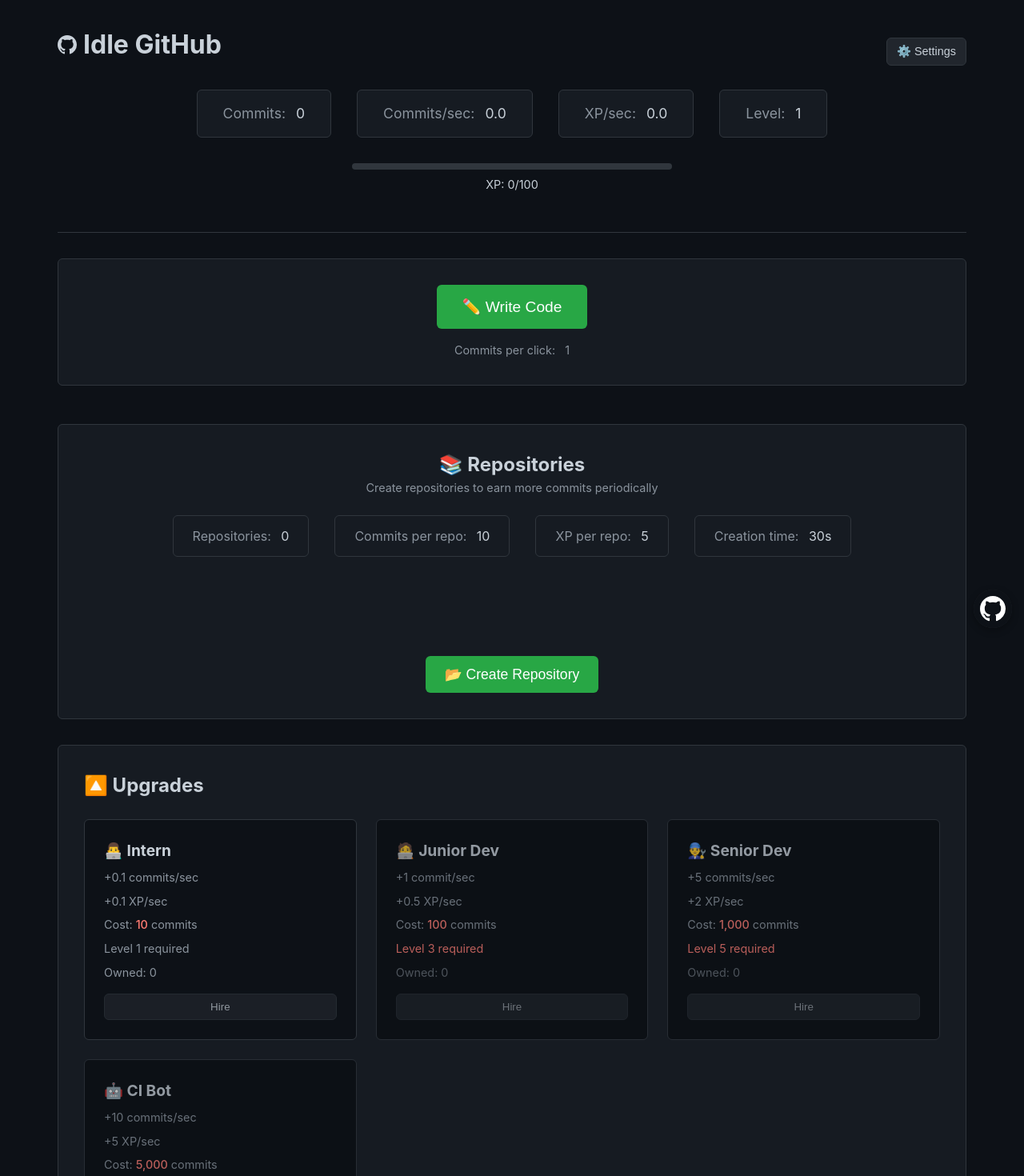
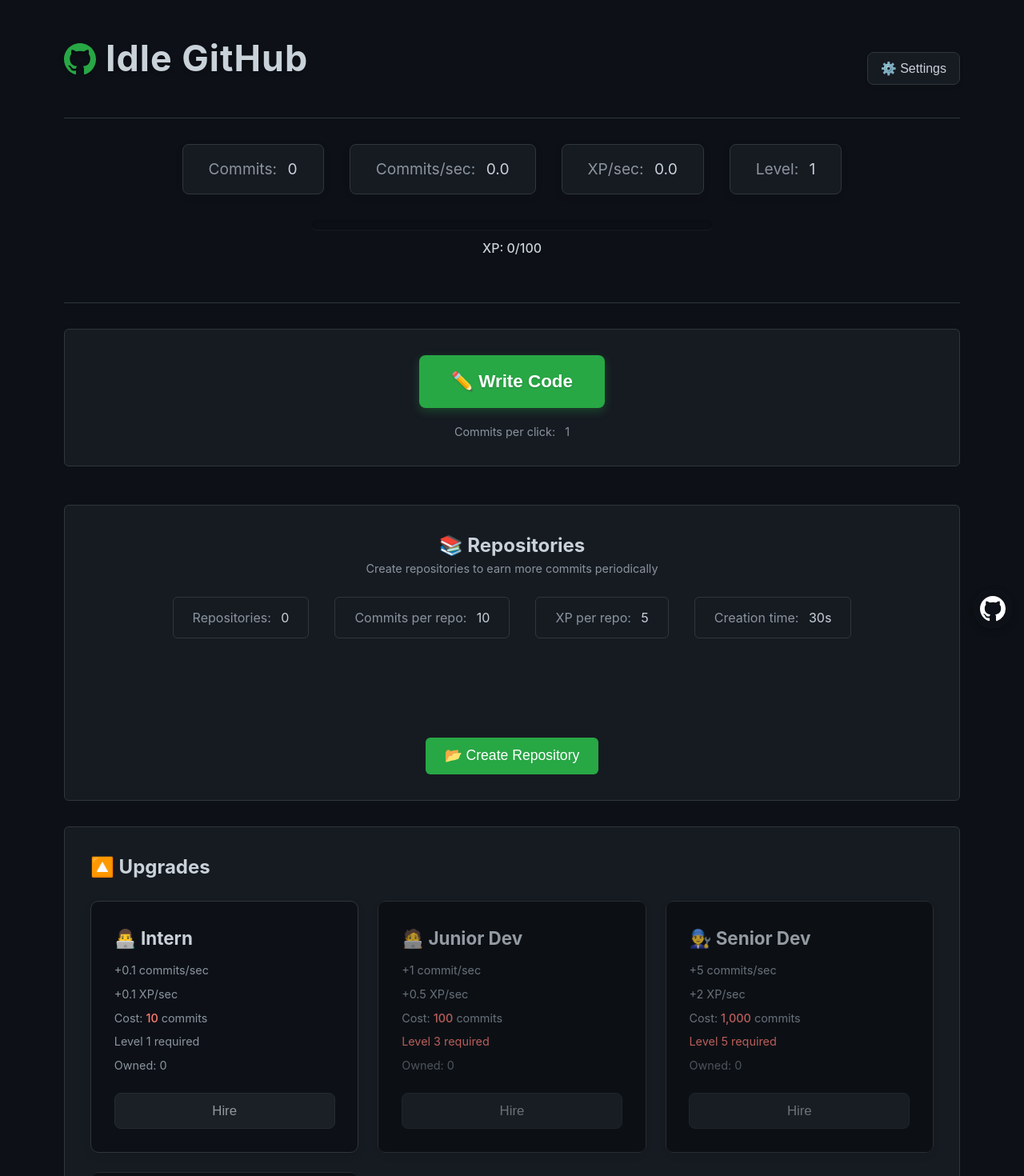
Before and after one commit to AxIsCoder/idle-github, a plain HTML site: page index.html in a window 1280 px wide. Shown: the top 1470 px of the page at 80% size. Drawn offline with Linux system fonts and the light colour scheme.

Commit message:
Enhance UI with more impressive visual design and animations

```diff
--- a/index.html
+++ b/index.html
@@ -10,7 +10,7 @@
     <div class="game-container">
         <header>
             <div class="header-top">
-                <h1><svg class="title-logo" width="24" height="24" viewBox="0 0 16 16" version="1.1" aria-hidden="true">
+                <h1><svg class="title-logo" width="40" height="40" viewBox="0 0 16 16" version="1.1" aria-hidden="true">
                     <path fill-rule="evenodd" d="M8 0C3.58 0 0 3.58 0 8c0 3.54 2.29 6.53 5.47 7.59.4.07.55-.17.55-.38 0-.19-.01-.82-.01-1.49-2.01.37-2.53-.49-2.69-.94-.09-.23-.48-.94-.82-1.13-.28-.15-.68-.52-.01-.53.63-.01 1.08.58 1.23.82.72 1.21 1.87.87 2.33.66.07-.52.28-.87.51-1.07-1.78-.2-3.64-.89-3.64-3.95 0-.87.31-1.59.82-2.15-.08-.2-.36-1.02.08-2.12 0 0 .67-.21 2.2.82.64-.18 1.32-.27 2-.27.68 0 1.36.09 2 .27 1.53-1.04 2.2-.82 2.2-.82.44 1.1.16 1.92.08 2.12.51.56.82 1.27.82 2.15 0 3.07-1.87 3.75-3.65 3.95.29.25.54.73.54 1.48 0 1.07-.01 1.93-.01 2.2 0 .21.15.46.55.38A8.013 8.013 0 0016 8c0-4.42-3.58-8-8-8z"></path>
                 </svg> Idle GitHub</h1>
                 <div class="header-buttons">
--- a/styles.css
+++ b/styles.css
@@ -28,7 +28,8 @@ body {
 .game-container {
     max-width: 1200px;
     margin: 0 auto;
-    padding: 2rem;
+    padding: 2.5rem;
+    position: relative;
 }
 
 header {
@@ -40,11 +41,26 @@ header {
 
 h1 {
     color: var(--text-color);
-    margin-bottom: 1rem;
-    font-size: 2rem;
+    margin-bottom: 1.5rem;
+    font-size: 2.8rem;
     display: flex;
     align-items: center;
     justify-content: center;
+    font-weight: 700;
+    letter-spacing: 1px;
+    text-shadow: 0 2px 5px rgba(0, 0, 0, 0.3);
+}
+
+.title-logo {
+    vertical-align: middle;
+    margin-right: 12px;
+    fill: var(--accent-color);
+    filter: drop-shadow(0 2px 3px rgba(0, 0, 0, 0.3));
+    transition: transform 0.3s ease;
+}
+
+h1:hover .title-logo {
+    transform: rotate(20deg);
 }
 
 .stats {
@@ -57,9 +73,17 @@ h1 {
 .stat {
     background-color: var(--stat-bg);
     padding: 1rem 2rem;
-    border-radius: 6px;
+    border-radius: 8px;
     border: 1px solid var(--border-color);
-    font-size: 1.1rem;
+    font-size: 1.2rem;
+    box-shadow: 0 3px 10px rgba(0, 0, 0, 0.1);
+    transition: all 0.3s ease;
+}
+
+.stat:hover {
+    transform: translateY(-3px);
+    box-shadow: 0 6px 15px rgba(0, 0, 0, 0.15);
+    border-color: var(--accent-color);
 }
 
 .stat-label {
@@ -80,21 +104,27 @@ h1 {
     background-color: var(--primary-color);
     color: white;
     border: none;
-    padding: 1rem 2rem;
-    font-size: 1.2rem;
-    border-radius: 6px;
+    padding: 1.2rem 2.5rem;
+    font-size: 1.4rem;
+    border-radius: 8px;
     cursor: pointer;
-    transition: background-color 0.2s;
-    margin-bottom: 1rem;
-    font-weight: 500;
+    transition: all 0.3s ease;
+    margin-bottom: 1.2rem;
+    font-weight: 600;
+    box-shadow: 0 4px 12px rgba(40, 167, 69, 0.3);
+    text-shadow: 0 1px 2px rgba(0, 0, 0, 0.2);
 }
 
 #click-button:hover {
     background-color: var(--accent-hover);
+    transform: translateY(-3px);
+    box-shadow: 0 6px 18px rgba(40, 167, 69, 0.4);
 }
 
 #click-button:active {
     background-color: var(--accent-color);
+    transform: translateY(0);
+    box-shadow: 0 3px 8px rgba(40, 167, 69, 0.3);
 }
 
 .click-power {
@@ -145,21 +175,24 @@ h1 {
 
 .upgrade {
     background-color: var(--background-color);
-    padding: 1.5rem;
-    border-radius: 6px;
+    padding: 1.8rem;
+    border-radius: 10px;
     border: 1px solid var(--border-color);
-    transition: border-color 0.2s, transform 0.1s;
+    transition: all 0.3s ease;
     cursor: pointer;
     position: relative;
+    box-shadow: 0 4px 10px rgba(0, 0, 0, 0.1);
 }
 
 .upgrade:hover {
     border-color: var(--accent-color);
-    transform: translateY(-2px);
+    transform: translateY(-5px);
+    box-shadow: 0 8px 20px rgba(0, 0, 0, 0.15);
 }
 
 .upgrade:active {
-    transform: translateY(0);
+    transform: translateY(-2px);
+    box-shadow: 0 6px 15px rgba(0, 0, 0, 0.1);
 }
 
 /* Make it obvious when you can't afford */
@@ -173,8 +206,9 @@ h1 {
 
 .upgrade h3 {
     color: var(--text-color);
-    margin-bottom: 0.5rem;
-    font-size: 1.2rem;
+    margin-bottom: 0.8rem;
+    font-size: 1.4rem;
+    font-weight: 700;
 }
 
 .upgrade p {
@@ -187,20 +221,24 @@ h1 {
     background-color: var(--secondary-color);
     color: var(--text-color);
     border: 1px solid var(--border-color);
-    padding: 0.5rem 1rem;
-    border-radius: 6px;
+    padding: 0.7rem 1.2rem;
+    border-radius: 8px;
     cursor: pointer;
     width: 100%;
-    margin-top: 0.5rem;
-    transition: all 0.2s;
+    margin-top: 1rem;
+    transition: all 0.3s ease;
     position: relative;
-    z-index: 5; /* Higher z-index to ensure button gets clicks */
+    z-index: 5;
+    font-size: 1.05rem;
+    font-weight: 500;
 }
 
 .buy-button:hover {
     background-color: var(--button-hover);
     border-color: var(--accent-color);
     color: var(--accent-color);
+    transform: translateY(-2px);
+    box-shadow: 0 4px 10px rgba(0, 0, 0, 0.1);
 }
 
 /* Style for disabled buttons */
@@ -387,7 +425,9 @@ h1 {
     display: flex;
     justify-content: space-between;
     align-items: center;
-    margin-bottom: 1rem;
+    margin-bottom: 2rem;
+    padding-bottom: 1rem;
+    border-bottom: 1px solid var(--border-color);
 }
 
 .header-buttons {
@@ -433,18 +473,22 @@ h1 {
 }
 
 .settings-button {
-    background-color: var(--secondary-color);
+    background-color: var(--card-bg);
     color: var(--text-color);
     border: 1px solid var(--border-color);
-    padding: 8px 12px;
-    border-radius: 6px;
+    padding: 10px 16px;
+    border-radius: 8px;
     cursor: pointer;
-    font-size: 0.9rem;
-    transition: background-color 0.2s;
+    font-size: 1rem;
+    transition: all 0.2s ease;
+    box-shadow: 0 2px 5px rgba(0, 0, 0, 0.1);
 }
 
 .settings-button:hover {
     background-color: var(--button-hover);
+    transform: translateY(-2px);
+    box-shadow: 0 4px 8px rgba(0, 0, 0, 0.15);
+    border-color: var(--accent-color);
 }
 
 .modal {
@@ -623,32 +667,61 @@ h1 {
 }
 
 .xp-container {
-    margin-top: 1rem;
+    margin-top: 1.5rem;
     width: 100%;
-    max-width: 400px;
-    margin: 1rem auto;
+    max-width: 500px;
+    margin: 1.5rem auto;
 }
 
 .xp-bar-container {
     width: 100%;
-    height: 8px;
-    background-color: var(--border-color);
-    border-radius: 4px;
+    height: 12px;
+    background-color: var(--background-color);
+    border-radius: 8px;
     overflow: hidden;
-    margin-bottom: 0.5rem;
+    margin-bottom: 0.7rem;
+    box-shadow: inset 0 2px 6px rgba(0, 0, 0, 0.2), 0 1px 2px rgba(255, 255, 255, 0.05);
+    border: 1px solid rgba(0, 0, 0, 0.2);
 }
 
 .xp-bar {
     height: 100%;
-    background-color: var(--accent-color);
+    background: linear-gradient(90deg, var(--accent-color), var(--accent-hover));
     width: 0%;
-    transition: width 0.3s ease;
+    transition: width 0.5s ease;
+    box-shadow: 0 0 8px rgba(40, 167, 69, 0.5);
+    position: relative;
+    overflow: hidden;
+}
+
+.xp-bar::after {
+    content: '';
+    position: absolute;
+    top: 0;
+    left: 0;
+    right: 0;
+    bottom: 0;
+    background: linear-gradient(
+        90deg,
+        rgba(255, 255, 255, 0) 0%,
+        rgba(255, 255, 255, 0.1) 50%,
+        rgba(255, 255, 255, 0) 100%
+    );
+    animation: shimmer 2s infinite;
+    transform: skewX(-20deg);
+}
+
+@keyframes shimmer {
+    0% { transform: translateX(-100%) skewX(-20deg); }
+    100% { transform: translateX(200%) skewX(-20deg); }
 }
 
 .xp-text {
     text-align: center;
     color: var(--text-color);
-    font-size: 0.9rem;
+    font-size: 1rem;
+    font-weight: 500;
+    text-shadow: 0 1px 2px rgba(0, 0, 0, 0.2);
 }
 
 /* Remove the centered level-up animation */
@@ -963,9 +1036,3 @@ h1 {
         justify-content: center;
     }
 }
-
-.title-logo {
-    vertical-align: middle;
-    margin-right: 8px;
-    fill: var(--text-color);
-}
```
